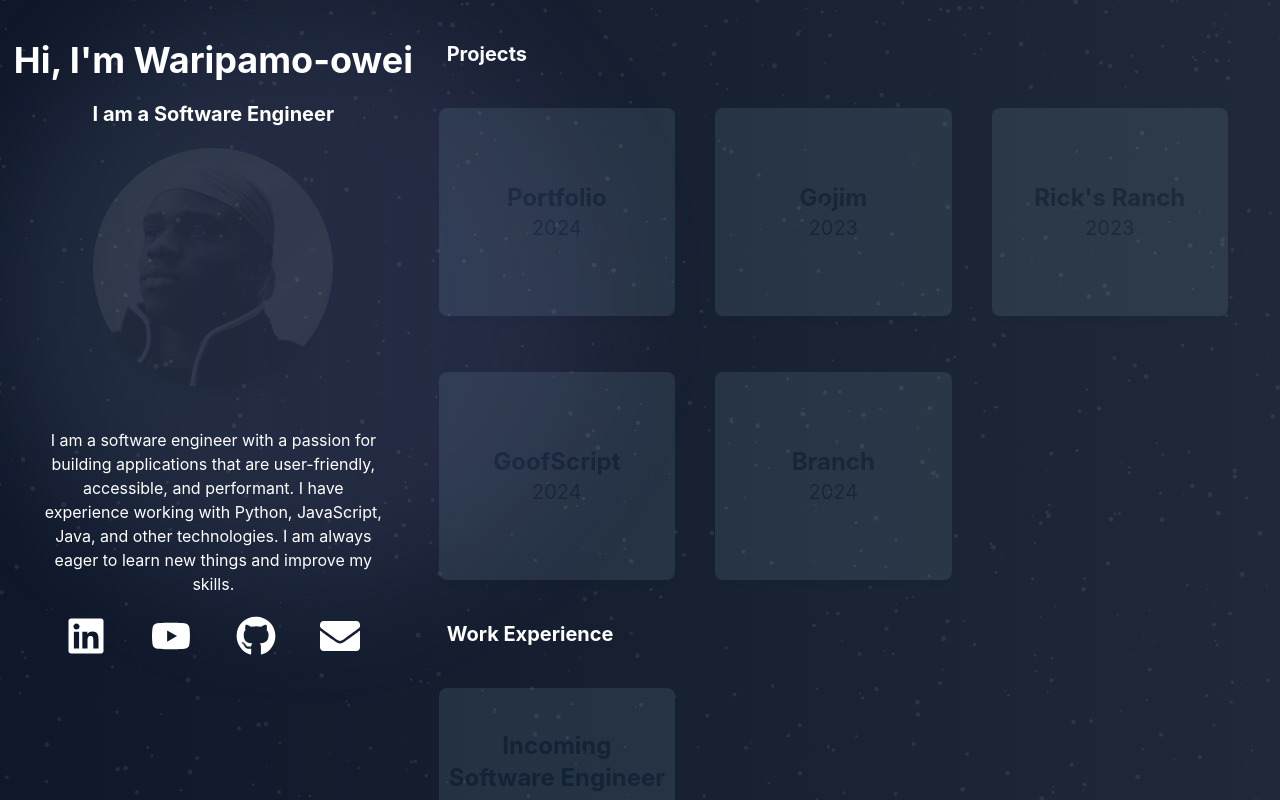
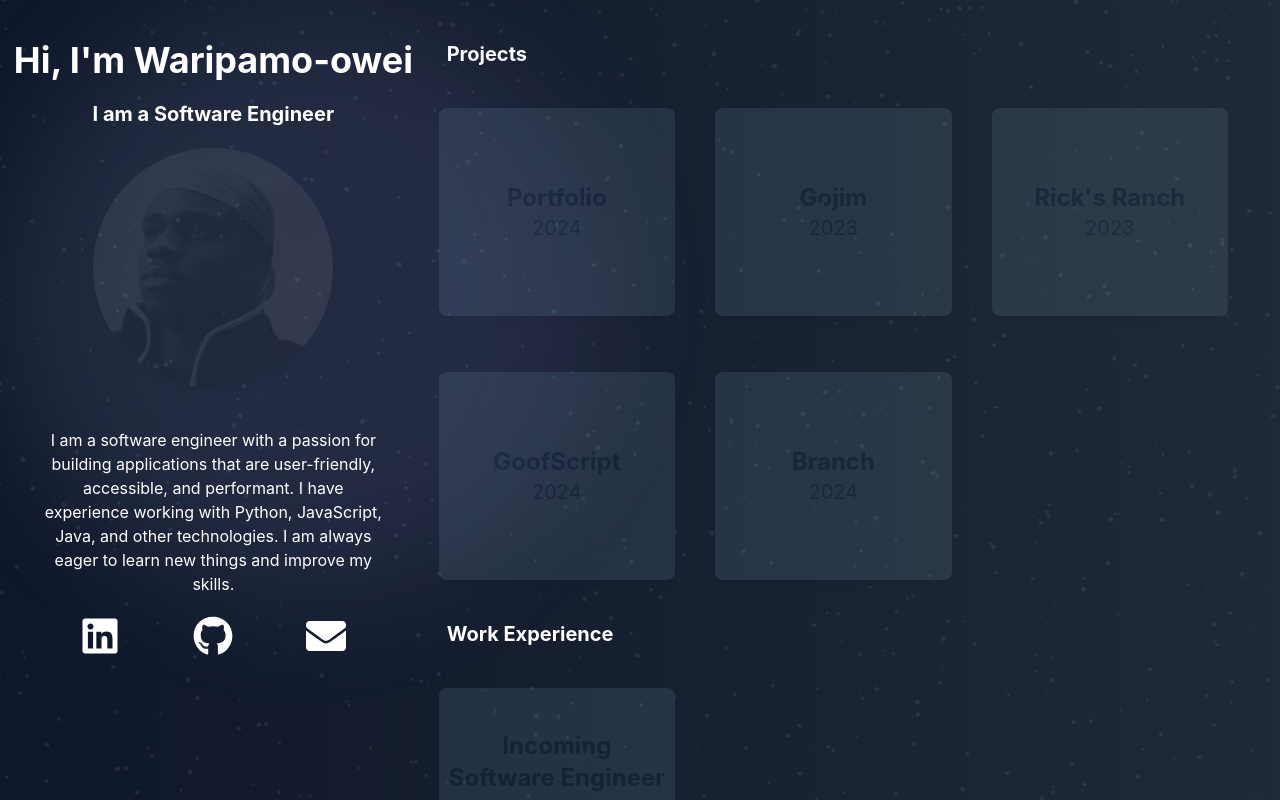
Before and after one commit to wdudafa/wdudafa, a React (Create React App) app: page / in a window 1280 px wide. Built offline with nearby package versions, Linux system fonts and the light colour scheme; a web font is replaced by a local one.

Commit message:
Remove YouTube link from social media section in App component

```diff
--- a/src/App.tsx
+++ b/src/App.tsx
@@ -61,13 +61,6 @@ function App() {
                 <FaLinkedin size={40} color={"white"} />
               </a>
               <a
-                href="https://www.youtube.com/@wdudafa"
-                target="_blank"
-                rel="noopener noreferrer"
-              >
-                <FaYoutube size={40} color={"white"} />
-              </a>
-              <a
                 href="https://github.com/wdudafa"
                 target="_blank"
                 rel="noopener noreferrer"
```
